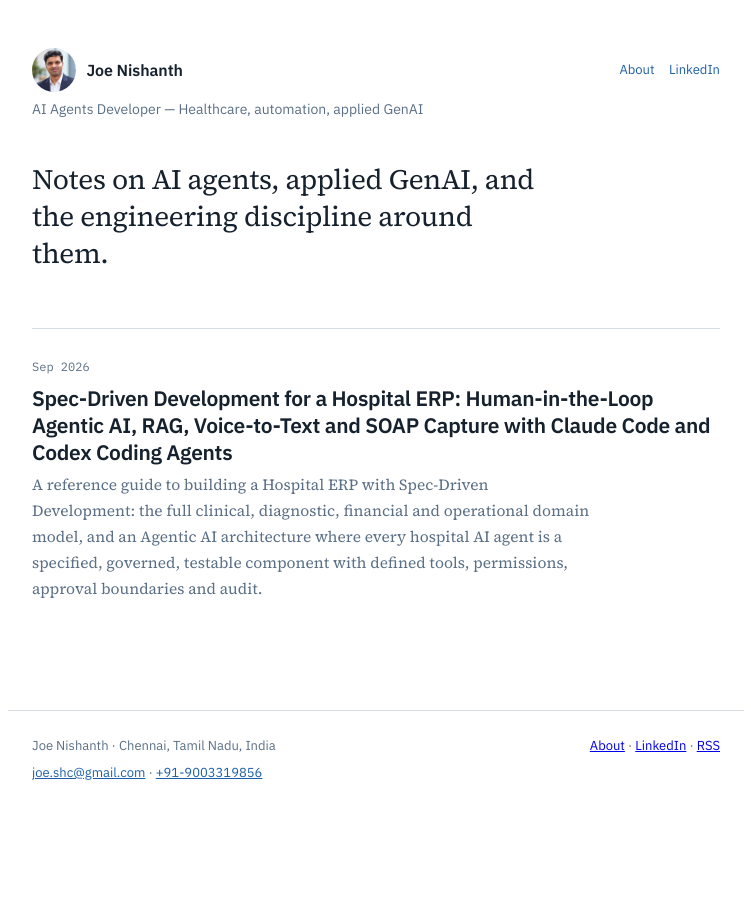
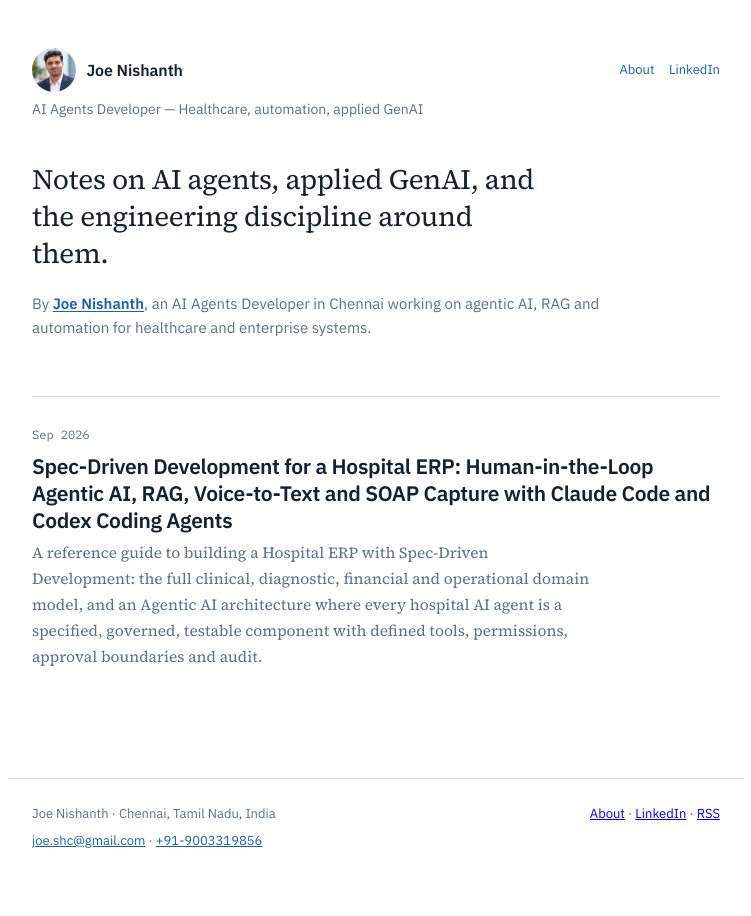
Before and after one commit to joeshc/AI-SDLC-SDD, a Jekyll site: the page built from index.md, in a window 1280 px wide. Shown: the whole page, without its empty margins (264-1015 px from the left). Built offline with Jekyll 4.4.1, drawn with Linux system fonts in a browser that asks for light colours.

Commit message:
Link the author page from the home page body
The header nav and footer already linked to /about/ on every page, but the
home page body did not — and an in-content link from the site's most
authoritative page is the one that carries weight for both readers and
crawlers.

Adds a byline under the lede: "By Joe Nishanth, an AI Agents Developer in
Chennai working on agentic AI, RAG and automation for healthcare and
enterprise systems."

The anchor text is the author's name rather than "click here" or an
exact-match keyword, which is what an author link should say. The lede's
bottom margin moves to the byline so the spacing below the intro block is
unchanged.

Verified at 390px and 900px: the link resolves (HTTP 200), no failed
requests, no horizontal overflow.

Co-Authored-By: Claude Opus 5 <noreply@anthropic.com>
Claude-Session: https://claude.ai/code/session_018dWwf3jCxy9SZkS1FRbNni

```diff
--- a/_layouts/home.html
+++ b/_layouts/home.html
@@ -3,6 +3,7 @@ layout: default
 ---
 <section class="intro">
   <p class="intro__lede">{{ site.tagline }}</p>
+  <p class="intro__byline">By <a href="{{ '/about/' | relative_url }}">{{ site.author }}</a>, an AI Agents Developer in Chennai working on agentic AI, RAG and automation for healthcare and enterprise systems.</p>
 </section>
 
 <section class="archive">
--- a/assets/css/main.css
+++ b/assets/css/main.css
@@ -141,11 +141,27 @@ main,
 /* ---- home ----------------------------------------------------- */
 
 .intro__lede {
-  margin: 0 0 3.5rem;
+  margin: 0 0 1.25rem;
   max-width: 34ch;
   font-size: 1.75rem;
   line-height: 1.32;
   letter-spacing: -0.012em;
+}
+
+.intro__byline {
+  margin: 0 0 3.5rem;
+  max-width: var(--measure);
+  font-family: "IBM Plex Sans", system-ui, sans-serif;
+  font-size: 0.9375rem;
+  line-height: 1.6;
+  color: var(--ink-soft);
+}
+
+.intro__byline a {
+  color: var(--accent);
+  font-weight: 600;
+  text-decoration-thickness: 1px;
+  text-underline-offset: 2px;
 }
 
 .entry {
```
